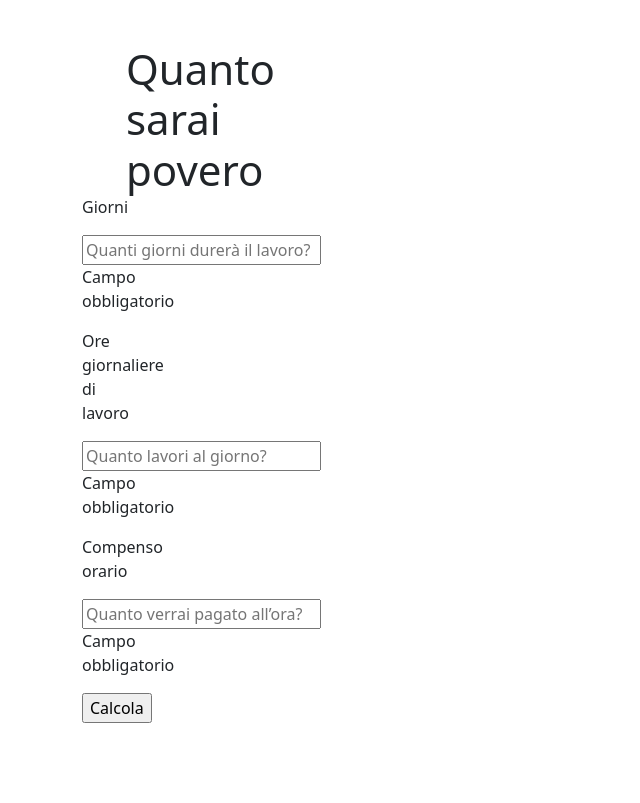
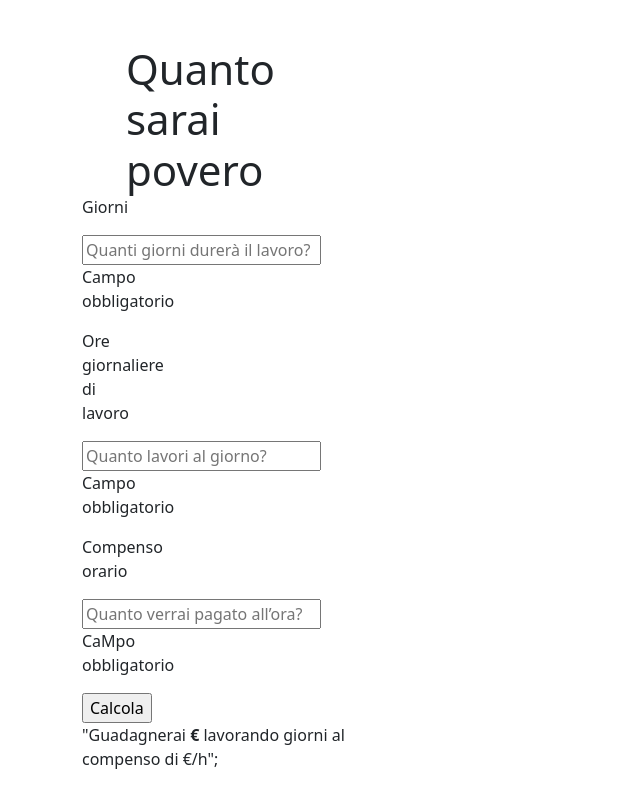
Before and after one commit to Daniel-ui-bit/Stipend, a PHP site: page / in a window 1280 px wide. Shown: the whole page, without its empty margins (0-640 px from the left). Before the commit the page ends 723 px from the top, so only its background shows below. Run offline with PHP 8.4, Linux system fonts and the light colour scheme.

Commit message:
Lato Back-Hand Terminato + Modifice Html
Aggiunto file js per la Stampa, Spostato e ultimato php nel file principale. Modificato Html

```diff
--- a/Sito/Index.html
+++ b/Sito/Index.php
@@ -3,10 +3,11 @@
         <meta charset="utf-8">
         <title></title>
         <link rel="stylesheet" type="text/css" href="Static/Css/Style.css">
+        <script src="Static/Js/Index.js"></script>
         <link href="https://cdn.jsdelivr.net/npm/bootstrap@5.2.2/dist/css/bootstrap.min.css" rel="stylesheet">
     </head>
 <body>
-    <form action="Static/Php/Index.php" method="post">
+    <form action="<?php echo $_SERVER["PHP_SELF"];?>" method="post">
         <div class="container">
             <div class="col-6">
                 <div class="rec_Sfondo">
@@ -67,7 +68,7 @@
 
                     <div class="row">
                         <div class="col-2">
-                            <p class="Campo_OBG">Campo obbligatorio</p>
+                            <p class="Campo_OBG">CaMpo obbligatorio</p>
                         </div>
                     </div>
 
@@ -77,9 +78,30 @@
                         </div>
                     </div>
 
+                    <div class="row">
+                        <div class="col-6">
+                            <p>"Guadagnerai <b><span id="PagamentoLavoro"></span> €</b> lavorando <span id="DurataDelLavoro"></span> giorni al compenso di <span id="PagamentoPerOra"></span> €/h";</p>
+                        </div>
+                    </div>
+
                 </div>
             </div>
         </div>
     </form>
 </body>
 </html>
+
+<?php
+if (isset($_POST["submit"])){
+
+
+        $DurataLavoro = $_POST["DurataLavoro"];
+        $LavoroPerGiorno = $_POST["QuantoLavori"];
+        $PagamentoOra = $_POST["PagamentoOra"];
+
+        $PagamentoLavoro = ($LavoroPerGiorno*$PagamentoOra)*$DurataLavoro;
+
+        echo "<script> Stampa($PagamentoLavoro, $DurataLavoro, $PagamentoOra); </script>";
+
+    }
+?>
--- /dev/null
+++ b/Sito/Static/Js/Index.js
@@ -0,0 +1,6 @@
+function Stampa(PagamentoLavoro, DurataLavoro, PagamentoOra){
+
+    document.getElementById('PagamentoLavoro').innerHTML = PagamentoLavoro;
+    document.getElementById('DurataDelLavoro').innerHTML = DurataLavoro;
+    document.getElementById('PagamentoPerOra').innerHTML = PagamentoOra;
+}
```
Also changed, not shown: Sito/Static/Php/Index.php (deleted, +0 -15 lines).
